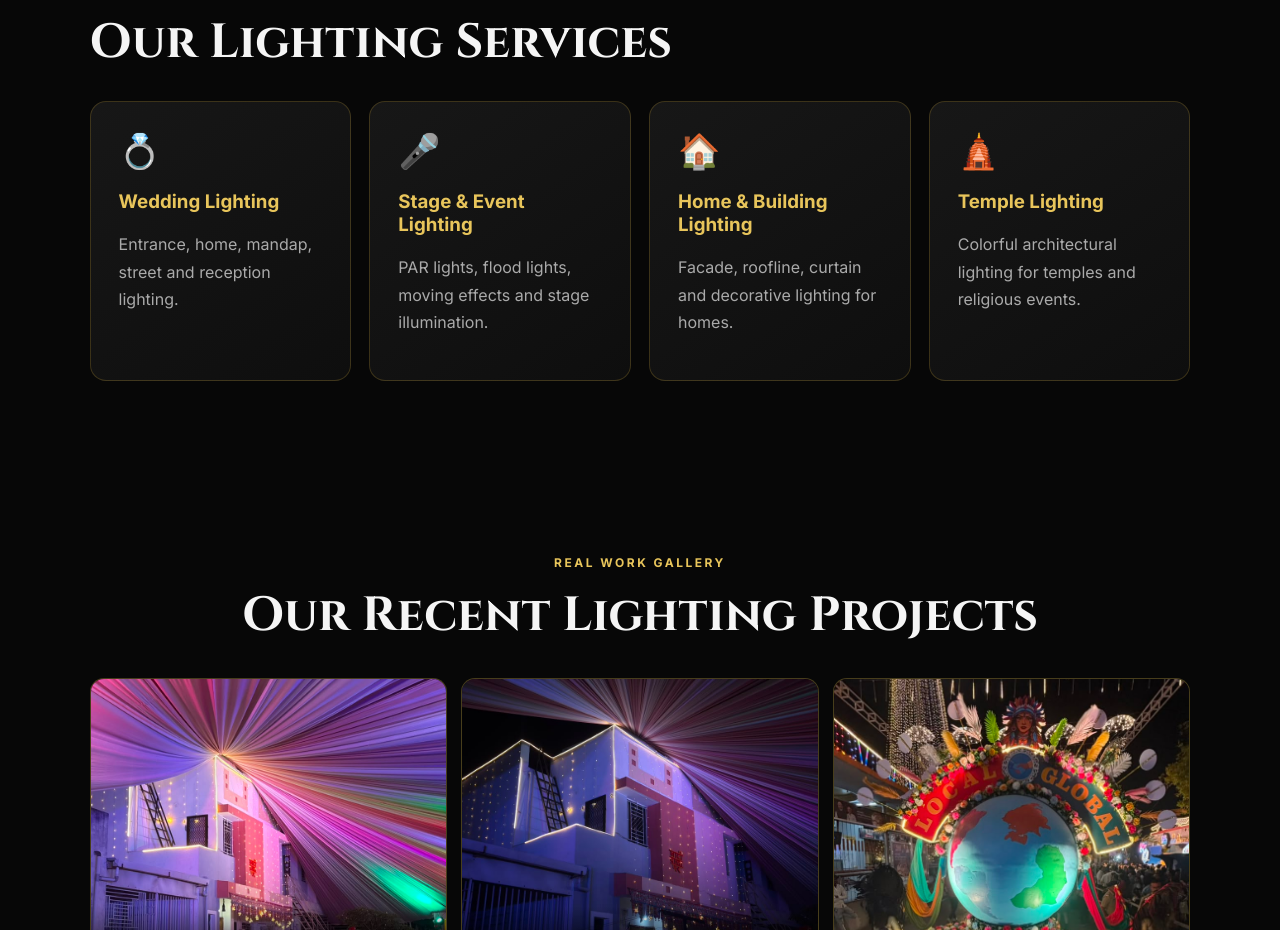
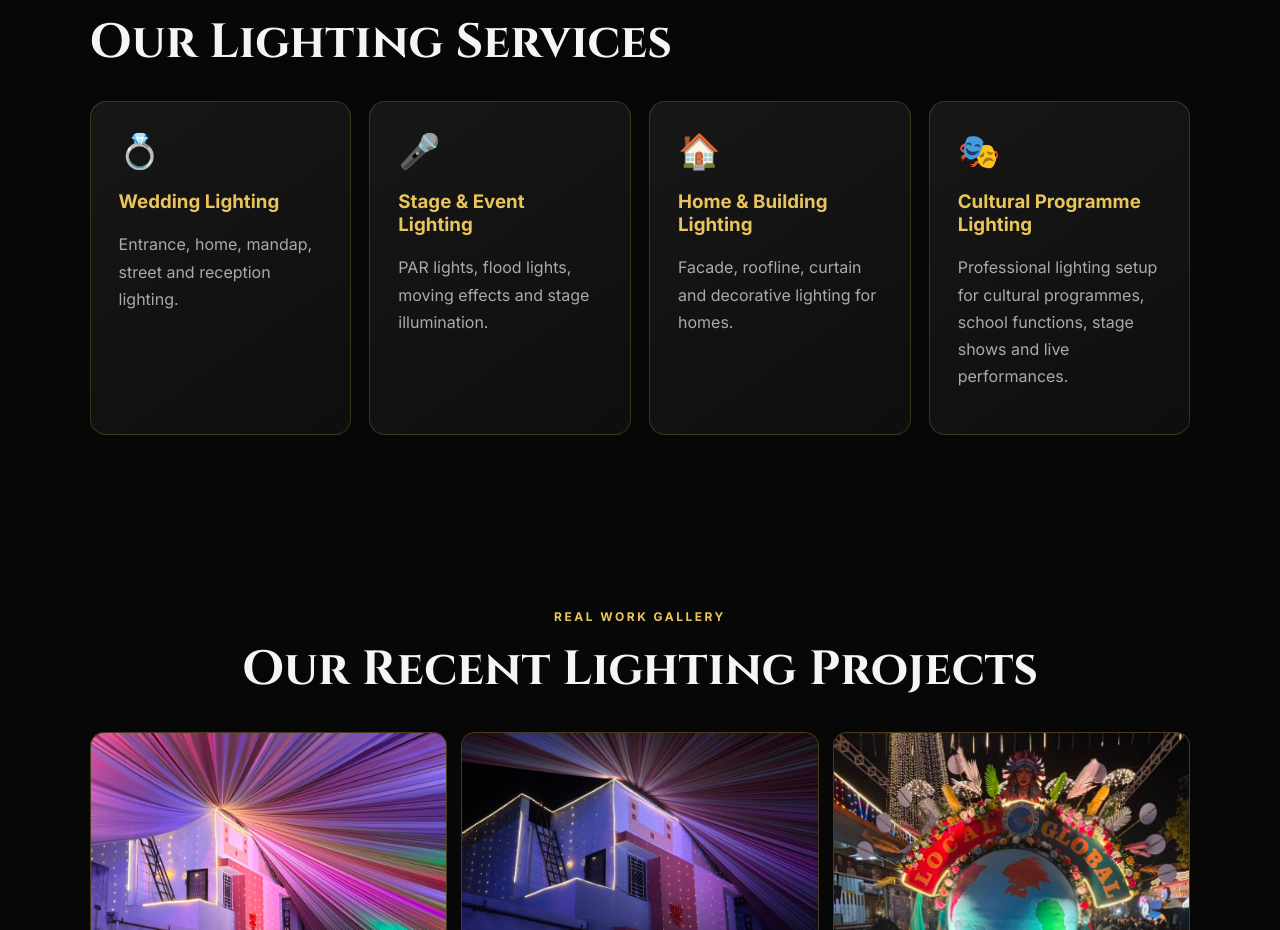
Before and after one commit to dhvanik1909/mahadev-lightings, a plain HTML site: page index.html in a window 1280 px wide. Shown: the part 1503-2433 px from the top of the page. Drawn offline with Linux system fonts and the light colour scheme.

Commit message:
Update index.html

```diff
--- a/index.html
+++ b/index.html
@@ -213,13 +213,13 @@
 
     <article class="card">
 
-      <div>🛕</div>
+      <div>🎭</div>
 
-      <h3>Temple Lighting</h3>
+<h3>Cultural Programme Lighting</h3>
 
-      <p>
-        Colorful architectural lighting for temples and religious events.
-      </p>
+<p>
+Professional lighting setup for cultural programmes, school functions, stage shows and live performances.
+</p>
 
     </article>
 
```
